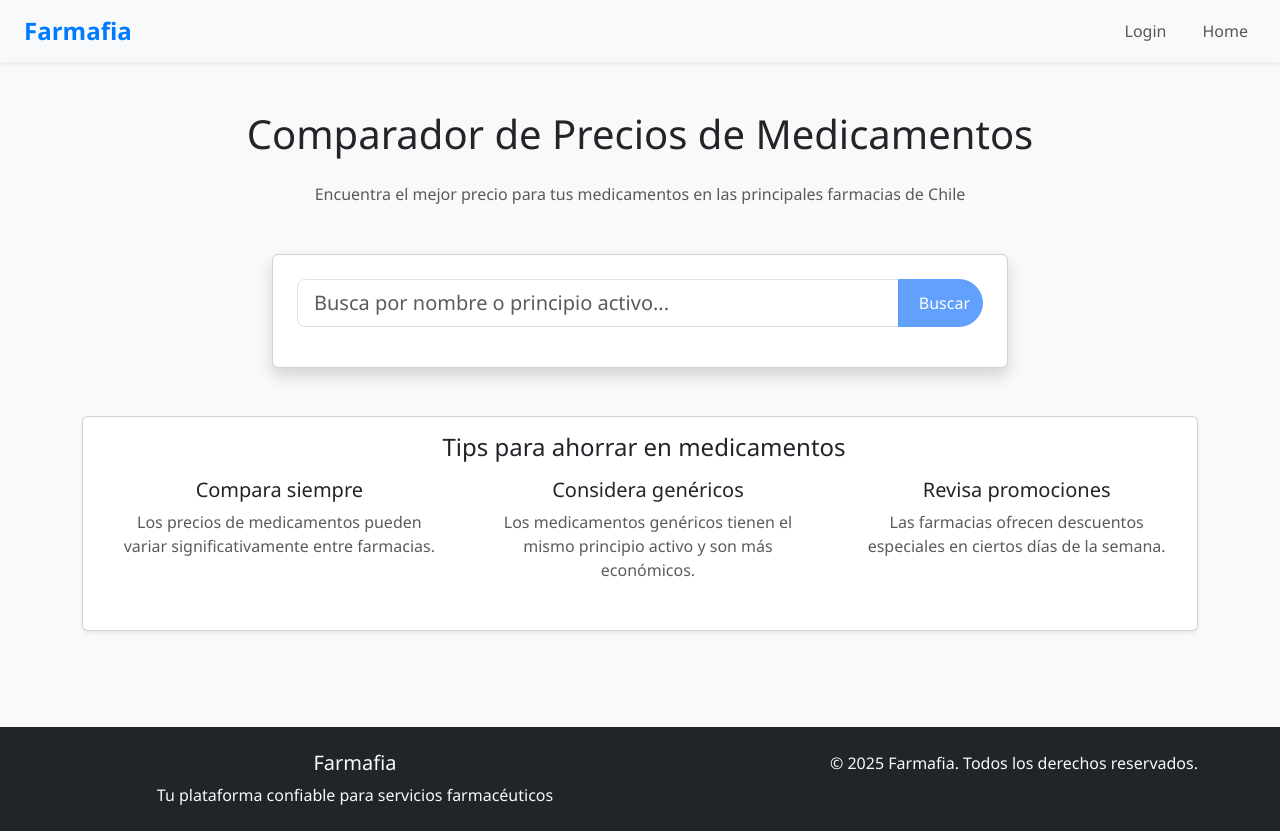
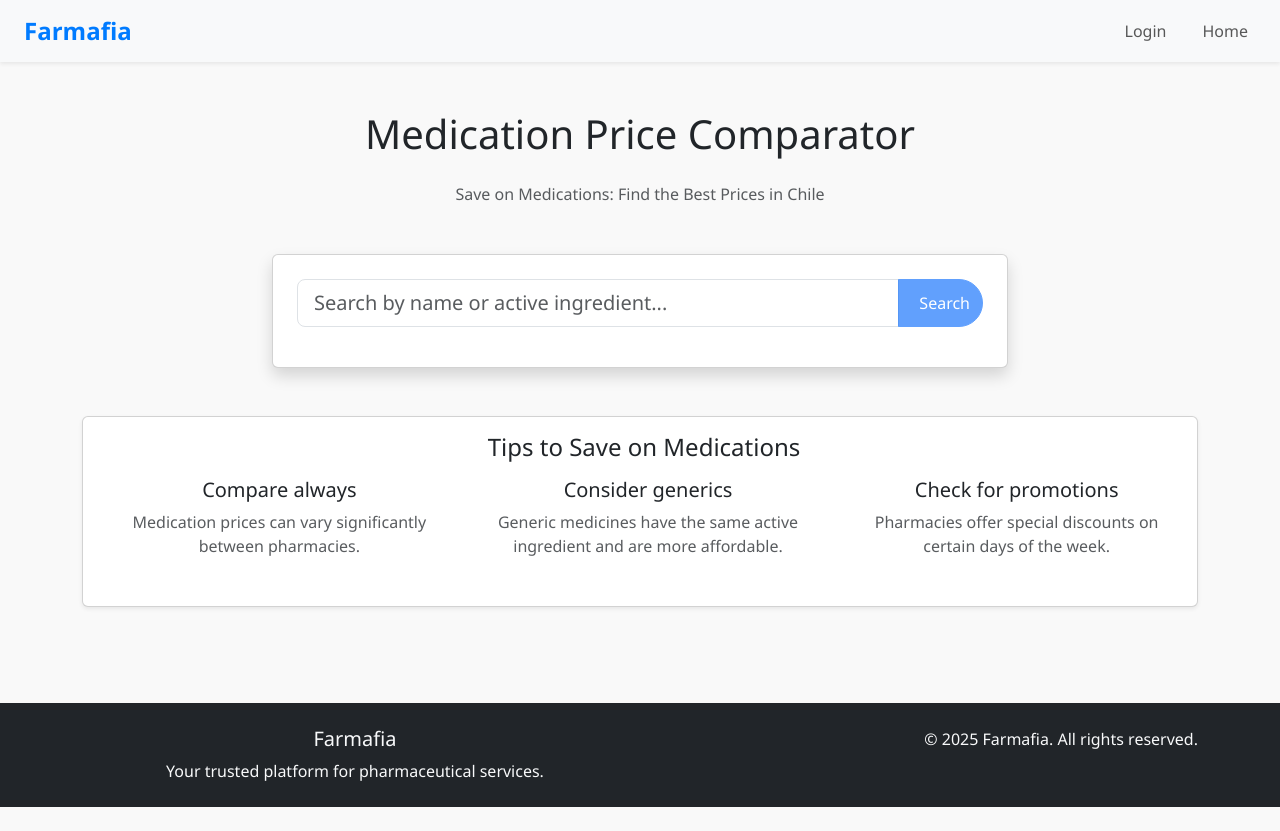
Before and after one commit to Makneos/Diseno, a React (Create React App) app in the folder frontend/: page /price-comparison in a window 1280 px wide. After the commit the page ends 807 px from the top, so only its background shows below. Built offline with nearby package versions, Linux system fonts and the light colour scheme.

Commit message:
fix: Spanish to English

```diff
--- a/frontend/src/pages/PriceComparisonPage.jsx
+++ b/frontend/src/pages/PriceComparisonPage.jsx
@@ -59,7 +59,7 @@ function PriceComparisonPage() {
       setSearchResults(sampleResults);
 
       if (!sampleResults.length) {
-        setErrorMessage('No se encontraron medicamentos que coincidan con tu búsqueda');
+        setErrorMessage('No matching medications were found');
       }
     } finally {
       setIsSearching(false);
@@ -76,7 +76,7 @@ function PriceComparisonPage() {
     setComparisonResults([]);
     setErrorMessage('');
     setIsLoading(true);
-    setLoadingMessage('Comparando precios...');
+    setLoadingMessage('Comparing prices...');
 
     try {
       // Simulated API call - Replace with actual backend call when implemented
@@ -253,9 +253,9 @@ function PriceComparisonPage() {
       <div className="container py-5">
         <div className="row">
           <div className="col-12">
-            <h1 className="text-center mb-4">Comparador de Precios de Medicamentos</h1>
+            <h1 className="text-center mb-4">Medication Price Comparator</h1>
             <p className="text-center text-muted mb-5">
-              Encuentra el mejor precio para tus medicamentos en las principales farmacias de Chile
+            Save on Medications: Find the Best Prices in Chile
             </p>
           </div>
         </div>
@@ -269,10 +269,10 @@ function PriceComparisonPage() {
                     <input
                       type="text"
                       className="form-control form-control-lg"
-                      placeholder="Busca por nombre o principio activo..."
+                      placeholder="Search by name or active ingredient..."
                       value={searchTerm}
                       onChange={(e) => setSearchTerm(e.target.value)}
-                      aria-label="Nombre del medicamento"
+                      aria-label="Medicine name"
                     />
                     <button
                       className="btn btn-primary"
@@ -284,11 +284,11 @@ function PriceComparisonPage() {
                       ) : (
                         <i className="bi bi-search me-2"></i>
                       )}
-                      Buscar
+                      Search
                     </button>
                   </div>
                   {searchTerm.length > 0 && searchTerm.length < 3 && (
-                    <div className="form-text text-muted">Ingresa al menos 3 caracteres para buscar</div>
+                    <div className="form-text text-muted">Enter at least 3 characters to search</div>
                   )}
                 </form>
               </div>
@@ -307,17 +307,17 @@ function PriceComparisonPage() {
             <div className="col-12">
               <div className="card shadow">
                 <div className="card-header bg-light">
-                  <h5 className="mb-0">Resultados de la búsqueda</h5>
+                  <h5 className="mb-0">Search results</h5>
                 </div>
                 <div className="card-body p-0">
                   <div className="table-responsive">
                     <table className="table table-hover mb-0">
                       <thead>
                         <tr>
-                          <th>Nombre</th>
-                          <th>Principio Activo</th>
-                          <th>Tipo</th>
-                          <th>Acción</th>
+                          <th>Name</th>
+                          <th>Active Ingredient</th>
+                          <th>Type</th>
+                          <th>Action</th>
                         </tr>
                       </thead>
                       <tbody>
@@ -327,9 +327,9 @@ function PriceComparisonPage() {
                             <td>{medication.principio_activo}</td>
                             <td>
                               {medication.es_generico ? (
-                                <span className="badge bg-success">Genérico</span>
+                                <span className="badge bg-success">Generic</span>
                               ) : (
-                                <span className="badge bg-info">Marca</span>
+                                <span className="badge bg-info">Brand</span>
                               )}
                             </td>
                             <td>
@@ -337,7 +337,7 @@ function PriceComparisonPage() {
                                 className="btn btn-outline-primary btn-sm"
                                 onClick={() => handleSelectMedication(medication)}
                               >
-                                Comparar precios
+                                Compare prices
                               </button>
                             </td>
                           </tr>
@@ -366,20 +366,20 @@ function PriceComparisonPage() {
             <div className="col-12">
               <div className="card shadow">
                 <div className="card-header bg-primary text-white">
-                  <h5 className="mb-0">Comparación de precios para {selectedMedication.nombre}</h5>
+                  <h5 className="mb-0">Price comparison for {selectedMedication.nombre}</h5>
                 </div>
                 <div className="card-body">
                   <div className="medication-info mb-4">
                     <div className="row">
                       <div className="col-md-6">
-                        <p><strong>Principio Activo:</strong> {selectedMedication.principio_activo}</p>
+                        <p><strong>Active Ingredient:</strong> {selectedMedication.principio_activo}</p>
                         <p>
                           <strong>Tipo:</strong> {' '}
                           {selectedMedication.es_generico ? 'Genérico' : 'Marca'}
                         </p>
                       </div>
                       <div className="col-md-6 text-md-end">
-                        <p className="text-muted">Última actualización: {new Date().toLocaleDateString()}</p>
+                        <p className="text-muted">Last Update: {new Date().toLocaleDateString()}</p>
                       </div>
                     </div>
                   </div>
@@ -399,7 +399,7 @@ function PriceComparisonPage() {
                                   <div className="d-flex justify-content-between align-items-center">
                                     <h5 className="mb-0">{result.farmacia.nombre}</h5>
                                     {isLowestPrice && (
-                                      <span className="badge bg-white text-success">Mejor precio</span>
+                                      <span className="badge bg-white text-success">Best price</span>
                                     )}
                                   </div>
                                 </div>
@@ -426,12 +426,12 @@ function PriceComparisonPage() {
                                       {result.disponible ? (
                                         <span className="text-success">
                                           <i className="bi bi-check-circle me-2"></i>
-                                          Disponible
+                                          Available
                                         </span>
                                       ) : (
                                         <span className="text-danger">
                                           <i className="bi bi-x-circle me-2"></i>
-                                          No disponible
+                                          Not Available
                                         </span>
                                       )}
                                     </div>
@@ -444,7 +444,7 @@ function PriceComparisonPage() {
                                     rel="noopener noreferrer"
                                     className="btn btn-outline-primary w-100"
                                   >
-                                    Ver en sitio
+                                    View on site
                                   </a>
                                 </div>
                               </div>
@@ -457,9 +457,9 @@ function PriceComparisonPage() {
                         <div className="d-flex align-items-center">
                           <i className="bi bi-info-circle-fill me-3 fs-4"></i>
                           <div>
-                            <h5 className="mb-1">¿Sabías que?</h5>
+                            <h5 className="mb-1">Did you know?</h5>
                             <p className="mb-0">
-                              Podrías ahorrar hasta ${Math.abs(Math.max(...comparisonResults.map(r => r.precio)) -
+                              You could save up to ${Math.abs(Math.max(...comparisonResults.map(r => r.precio)) -
                               Math.min(...comparisonResults.map(r => r.precio))).toLocaleString('es-CL')} en este medicamento comparando precios.
                             </p>
                           </div>
@@ -469,9 +469,9 @@ function PriceComparisonPage() {
                   ) : (
                     <div className="text-center py-5">
                       <div className="spinner-border text-primary" role="status">
-                        <span className="visually-hidden">Cargando...</span>
+                        <span className="visually-hidden">Loading...</span>
                       </div>
-                      <p className="mt-3">Buscando los mejores precios...</p>
+                      <p className="mt-3">Searching for the best prices...</p>
                     </div>
                   )}
                 </div>
@@ -487,7 +487,7 @@ function PriceComparisonPage() {
               <div className="card-body">
                 <h4 className="card-title">
                   <i className="bi bi-lightbulb me-2 text-warning"></i>
-                  Tips para ahorrar en medicamentos
+                  Tips to Save on Medications
                 </h4>
                 <div className="row mt-3">
                   <div className="col-md-4 mb-3">
@@ -496,8 +496,8 @@ function PriceComparisonPage() {
                         <i className="bi bi-check-circle-fill text-success fs-4"></i>
                       </div>
                       <div className="flex-grow-1 ms-3">
-                        <h5>Compara siempre</h5>
-                        <p className="text-muted">Los precios de medicamentos pueden variar significativamente entre farmacias.</p>
+                        <h5>Compare always</h5>
+                        <p className="text-muted">Medication prices can vary significantly between pharmacies.</p>
                       </div>
                     </div>
                   </div>
@@ -507,8 +507,8 @@ function PriceComparisonPage() {
                         <i className="bi bi-capsule text-primary fs-4"></i>
                       </div>
                       <div className="flex-grow-1 ms-3">
-                        <h5>Considera genéricos</h5>
-                        <p className="text-muted">Los medicamentos genéricos tienen el mismo principio activo y son más económicos.</p>
+                        <h5>Consider generics</h5>
+                        <p className="text-muted">Generic medicines have the same active ingredient and are more affordable.</p>
                       </div>
                     </div>
                   </div>
@@ -518,8 +518,8 @@ function PriceComparisonPage() {
                         <i className="bi bi-calendar-check text-info fs-4"></i>
                       </div>
                       <div className="flex-grow-1 ms-3">
-                        <h5>Revisa promociones</h5>
-                        <p className="text-muted">Las farmacias ofrecen descuentos especiales en ciertos días de la semana.</p>
+                        <h5>Check for promotions</h5>
+                        <p className="text-muted">Pharmacies offer special discounts on certain days of the week.</p>
                       </div>
                     </div>
                   </div>
@@ -535,10 +535,10 @@ function PriceComparisonPage() {
           <div className="row">
             <div className="col-md-6">
               <h5>Farmafia</h5>
-              <p className="mb-0">Tu plataforma confiable para servicios farmacéuticos</p>
+              <p className="mb-0">Your trusted platform for pharmaceutical services.</p>
             </div>
             <div className="col-md-6 text-md-end">
-              <p className="mb-0">© 2025 Farmafia. Todos los derechos reservados.</p>
+              <p className="mb-0">© 2025 Farmafia. All rights reserved.</p>
             </div>
           </div>
         </div>
```
